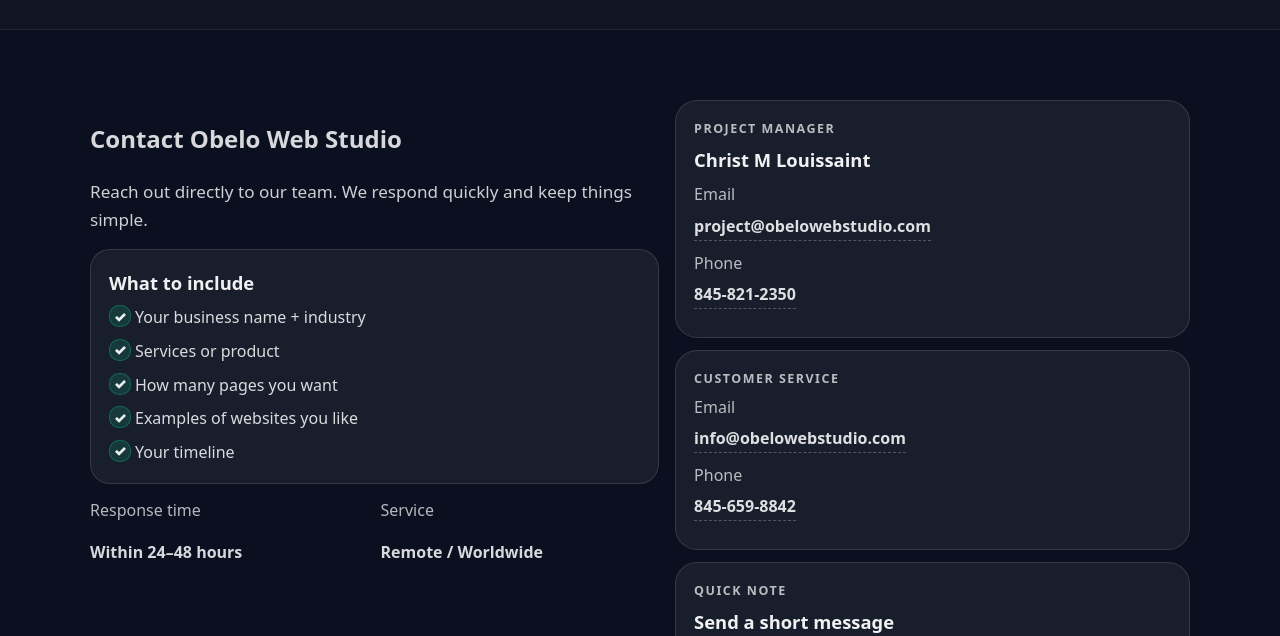
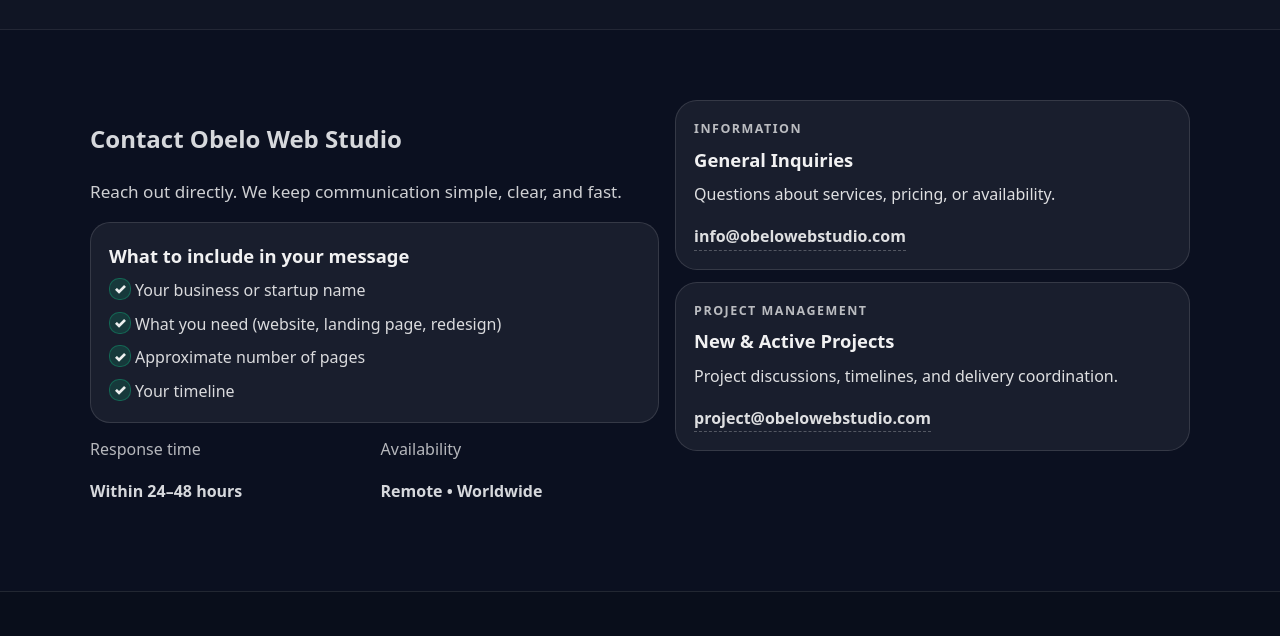
Before and after one commit to christmarc/obelowebstudio, a plain HTML site: page index.html in a window 1280 px wide. Shown: the part 3810-4446 px from the top of the page. Drawn offline with Linux system fonts and the light colour scheme.

```diff
--- a/index.html
+++ b/index.html
@@ -400,20 +400,24 @@
   </section>
 
   <!-- Contact (NO FORM, direct contacts) -->
+  <!-- Contact -->
 <section class="section" id="contact">
   <div class="container">
     <div class="contact">
+
+      <!-- Left: Intro -->
       <div class="contact__info">
         <h2>Contact Obelo Web Studio</h2>
-          <p class="lead">Reach out directly to our team. We respond quickly and keep things simple.</p>
+        <p class="lead">
+          Reach out directly. We keep communication simple, clear, and fast.
+        </p>
 
         <div class="infoCard">
-            <h3>What to include</h3>
+          <h3>What to include in your message</h3>
           <ul class="checklist checklist--compact">
-              <li>Your business name + industry</li>
-              <li>Services or product</li>
-              <li>How many pages you want</li>
-              <li>Examples of websites you like</li>
+            <li>Your business or startup name</li>
+            <li>What you need (website, landing page, redesign)</li>
+            <li>Approximate number of pages</li>
             <li>Your timeline</li>
           </ul>
         </div>
@@ -424,57 +428,44 @@
             <p><strong>Within 24–48 hours</strong></p>
           </div>
           <div>
-              <span class="muted">Service</span>
-              <p><strong>Remote / Worldwide</strong></p>
+            <span class="muted">Availability</span>
+            <p><strong>Remote • Worldwide</strong></p>
           </div>
         </div>
       </div>
 
+      <!-- Right: Contact Cards -->
       <div class="contactCards">
-          <!-- Project Manager -->
+
+        <!-- Information -->
         <div class="contactCard">
-            <p class="contactCard__role">Project Manager</p>
-            <h3 class="contactCard__name">Christ M Louissaint</h3>
-
+          <p class="contactCard__role">Information</p>
+          <h3 class="contactCard__name">General Inquiries</h3>
           <p class="contactCard__line">
-              <span class="muted">Email</span><br>
-              <a class="contactLink" href="mailto:christmlouissaint@gmail.com">project@obelowebstudio.com</a>
+            Questions about services, pricing, or availability.
           </p>
-
-            <p class="contactCard__line">
-              <span class="muted">Phone</span><br>
-              <a class="contactLink" href="tel:+18458212350">845-821-2350</a>
-            </p>
+          <a class="contactLink" href="mailto:info@obelowebstudio.com">
+            info@obelowebstudio.com
+          </a>
         </div>
 
-          <!-- Customer Service -->
+        <!-- Project Management -->
         <div class="contactCard">
-            <p class="contactCard__role">Customer Service</p>
-
+          <p class="contactCard__role">Project Management</p>
+          <h3 class="contactCard__name">New & Active Projects</h3>
           <p class="contactCard__line">
-              <span class="muted">Email</span><br>
-              <a class="contactLink" href="mailto:sandyma23@gmail.com">info@obelowebstudio.com</a>
+            Project discussions, timelines, and delivery coordination.
           </p>
-
-            <p class="contactCard__line">
-              <span class="muted">Phone</span><br>
-              <a class="contactLink" href="tel:+18456598842">845-659-8842</a>
-            </p>
+          <a class="contactLink" href="mailto:project@obelowebstudio.com">
+            project@obelowebstudio.com
+          </a>
         </div>
 
-          <!-- Optional quick note card -->
-          <div class="contactCard contactCard--note">
-            <p class="contactCard__role">Quick note</p>
-            <h3 class="contactCard__name">Send a short message</h3>
-            <p class="muted">
-              Email works best. Include your business name, what you need, and your timeline.
-              We’ll reply with a clear plan and quote.
-            </p>
-          </div>
       </div>
     </div>
   </div>
 </section>
+
 
   <!-- Footer -->
   <footer class="footer">
```
Lines whose indentation alone changed are shown as unchanged.
